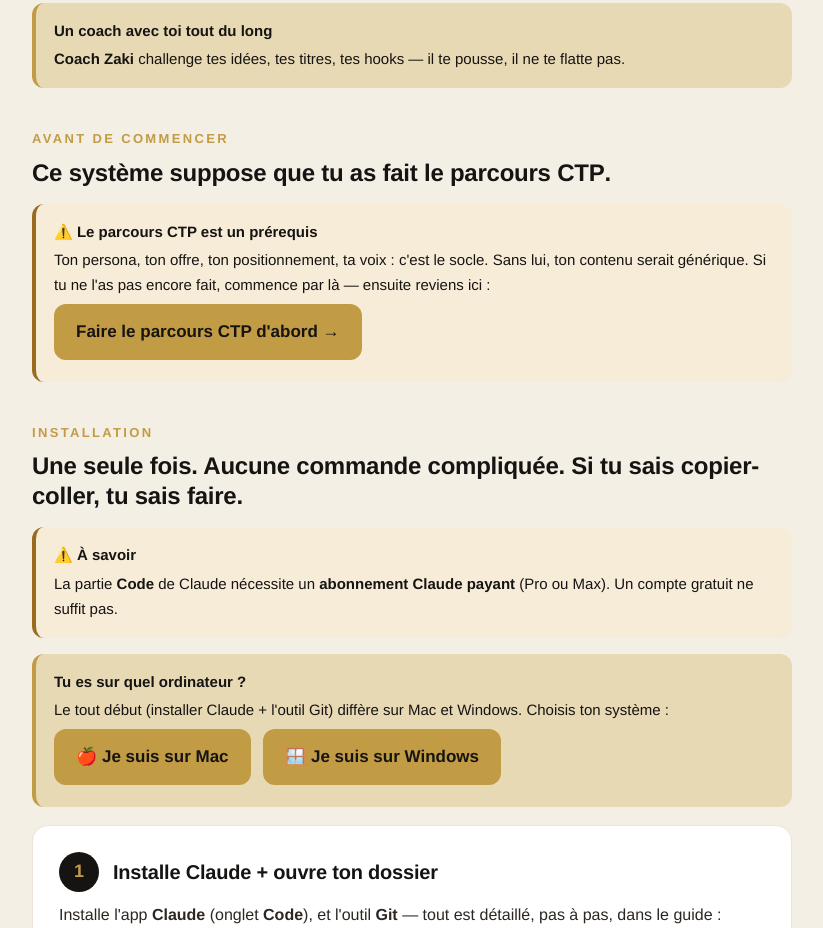
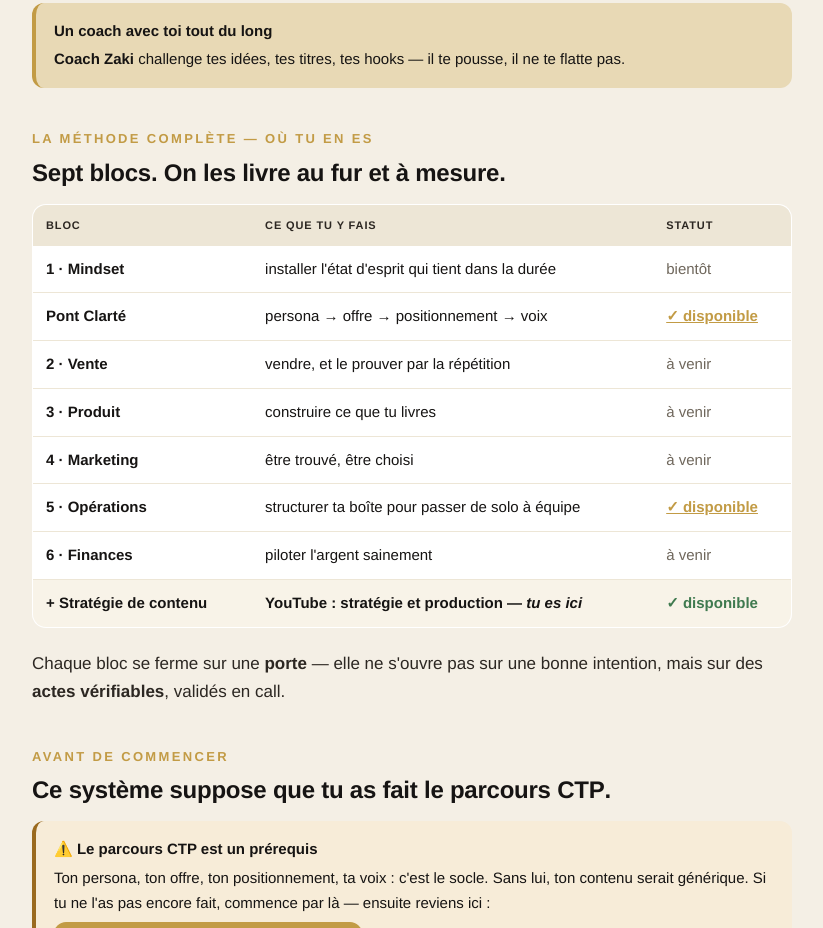
Before and after one commit to ZakiTariqaPRO/ctp-youtube-plugin, a plain HTML site: page docs/index.html in a window 1280 px wide. Shown: the part 1060-1988 px from the top of the page, without its empty margins (228-1051 px from the left). Drawn offline with Linux system fonts and the light colour scheme.

Commit message:
docs : carte des 7 blocs — ce qui est disponible, ce qui arrive
Ajout de la carte de la methode complete sur la page membre : les blocs deja
livres (Pont Clarte, Operations, Strategie de contenu) et ceux a venir, avec un
repere 'tu es ici'. A reactualiser a chaque nouveau parcours publie.

Co-Authored-By: Claude Opus 4.8 <noreply@anthropic.com>

```diff
--- a/docs/index.html
+++ b/docs/index.html
@@ -68,6 +68,17 @@
   footer .brand{font-weight:800;color:var(--noir);font-size:18px}
   footer .tg{color:var(--or);font-style:italic;margin-top:4px}
   .bismillah{font-size:15px;color:var(--noir-2);margin-bottom:18px}
+
+  /* --- carte des briques (roadmap) --- */
+  .rm{width:100%;border-collapse:collapse;background:var(--blanc);border:1px solid var(--beige-2);
+    border-radius:14px;overflow:hidden;font-size:15px;margin-top:10px}
+  .rm th,.rm td{text-align:left;padding:11px 13px;border-bottom:1px solid var(--beige-2)}
+  .rm th{background:var(--beige-2);font-size:11px;text-transform:uppercase;letter-spacing:.08em;color:var(--noir-2)}
+  .rm tr:last-child td{border-bottom:0}
+  .rm .ok{color:var(--ok);font-weight:700;white-space:nowrap}
+  .rm .soon{color:var(--gris);white-space:nowrap}
+  .rm .here td{background:rgba(194,155,69,.12);font-weight:700}
+  .rm a{color:var(--or);font-weight:600}
 </style>
 </head>
 <body>
@@ -95,6 +106,22 @@
     </div>
     <div class="note info"><span class="t">Un coach avec toi tout du long</span><b>Coach Zaki</b> challenge tes idées, tes titres, tes hooks — il te pousse, il ne te flatte pas.</div>
   </section>
+  <section>
+    <h2>La méthode complète — où tu en es</h2>
+    <p class="lead">Sept blocs. On les livre au fur et à mesure.</p>
+    <table class="rm"><thead><tr><th>Bloc</th><th>Ce que tu y fais</th><th>Statut</th></tr></thead><tbody>
+      <tr><td><strong>1 · Mindset</strong></td><td>installer l'état d'esprit qui tient dans la durée</td><td class="soon">bientôt</td></tr>
+      <tr><td><strong>Pont Clarté</strong></td><td>persona → offre → positionnement → voix</td><td class="ok"><a href="https://zakitariqapro.github.io/ctp-plugin/">✓ disponible</a></td></tr>
+      <tr><td><strong>2 · Vente</strong></td><td>vendre, et le prouver par la répétition</td><td class="soon">à venir</td></tr>
+      <tr><td><strong>3 · Produit</strong></td><td>construire ce que tu livres</td><td class="soon">à venir</td></tr>
+      <tr><td><strong>4 · Marketing</strong></td><td>être trouvé, être choisi</td><td class="soon">à venir</td></tr>
+      <tr><td><strong>5 · Opérations</strong></td><td>structurer ta boîte pour passer de solo à équipe</td><td class="ok"><a href="https://zakitariqapro.github.io/ctp-process-plugin/">✓ disponible</a></td></tr>
+      <tr><td><strong>6 · Finances</strong></td><td>piloter l'argent sainement</td><td class="soon">à venir</td></tr>
+      <tr class="here"><td><strong>+ Stratégie de contenu</strong></td><td>YouTube : stratégie et production — <em>tu es ici</em></td><td class="ok">✓ disponible</td></tr>
+    </tbody></table>
+    <p class="sub" style="max-width:none;margin-left:0;margin-right:0">Chaque bloc se ferme sur une <b>porte</b> — elle ne s'ouvre pas sur une bonne intention, mais sur des <b>actes vérifiables</b>, validés en call.</p>
+  </section>
+
 
   <section id="prerequis">
     <h2>Avant de commencer</h2>
```
